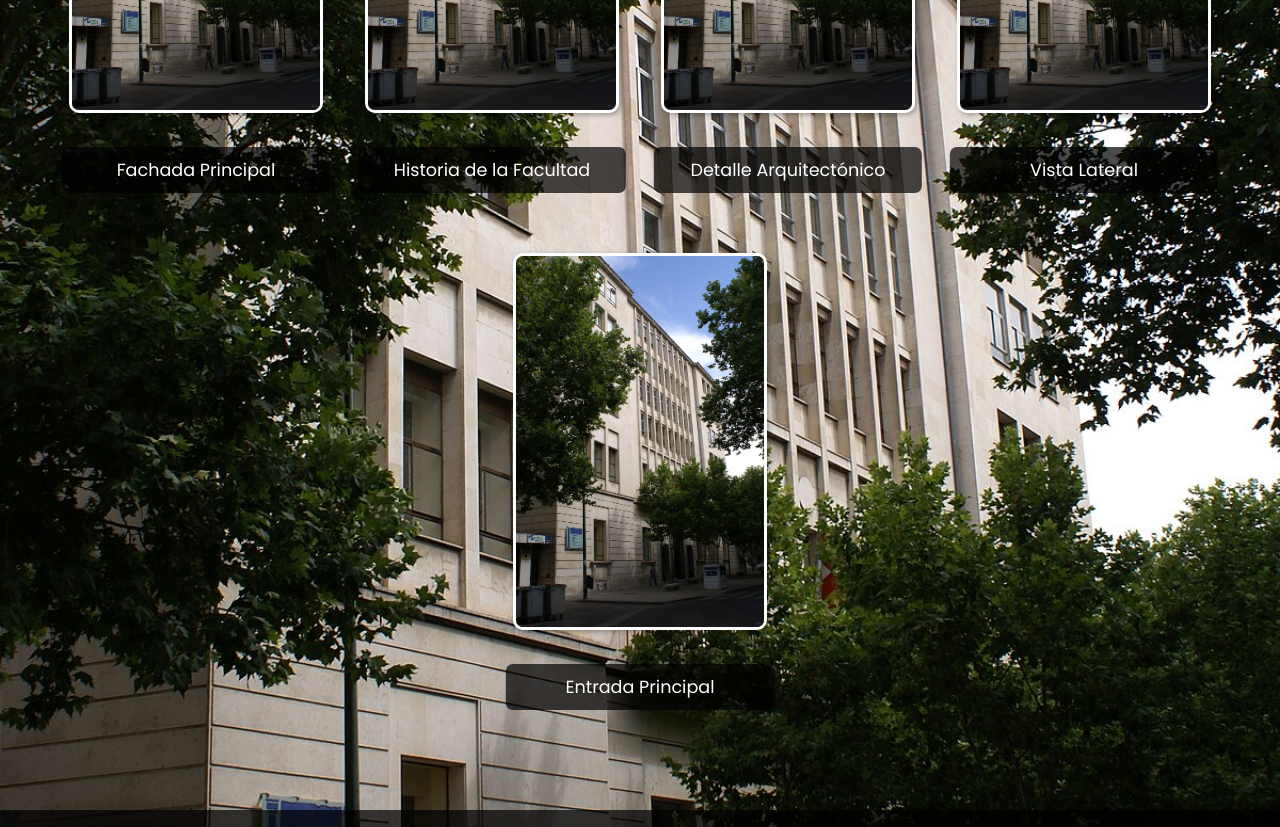
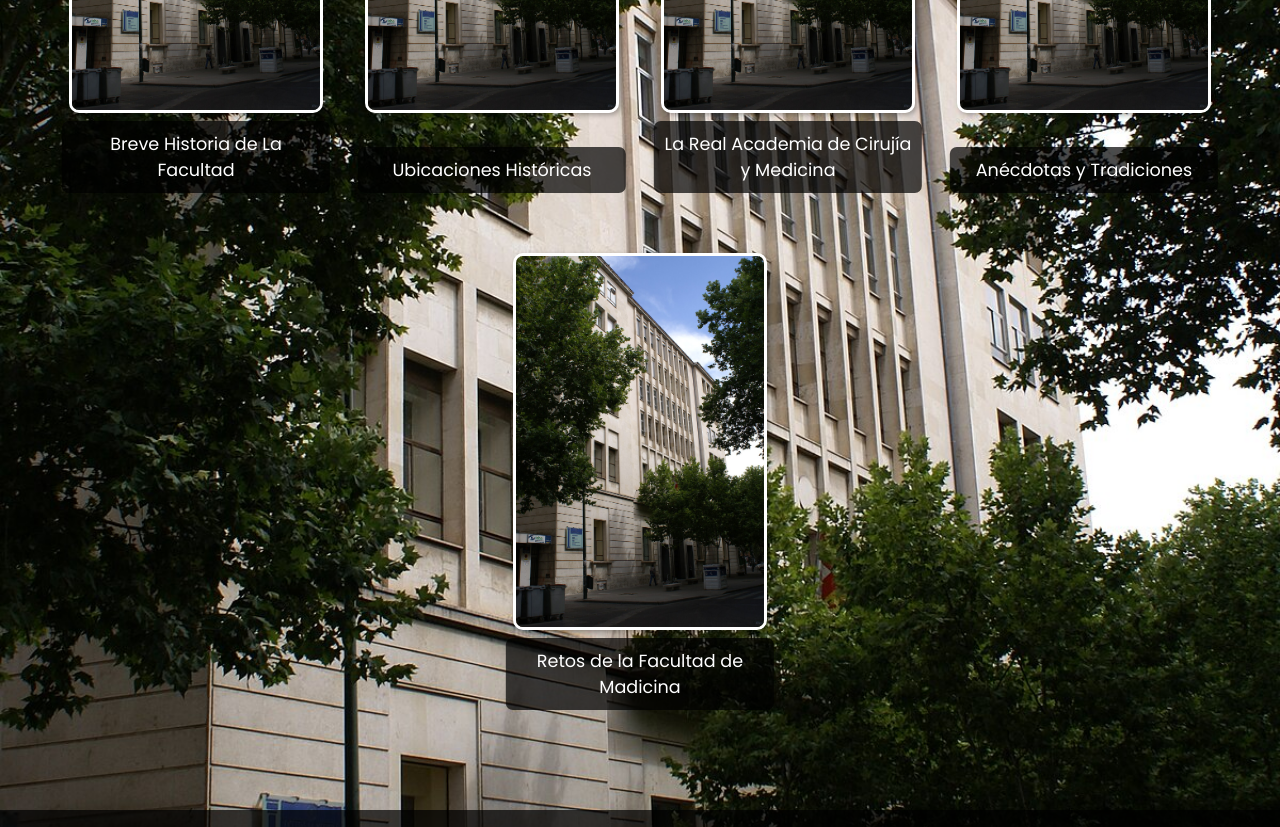
Before and after one commit to navio-26/Historia-Facultad-Medicina-Valladolid, a plain HTML site: page Articulo/index.html in a window 1280 px wide. Shown: the part 600-1427 px from the top of the page. Drawn offline with nearby package versions, Linux system fonts and the light colour scheme.

Commit message:
Add files via upload

```diff
--- a/Articulo/index.html
+++ b/Articulo/index.html
@@ -289,25 +289,26 @@
     <div class="container">
         <h2>Detalles de la Facultad</h2>
        <div class="image-container" id="subImages">
+
+    <figure>
+        <img src="imagenes/fachada.jpg" alt="Historia de la Facultad" onclick="openTimelinePopup()">
+        <figcaption>Breve Historia de La Facultad</figcaption>
+    </figure>
     <figure>
         <img src="imagenes/fachada.jpg" alt="Imagen 1" onclick="showSubImages('subImages1')">
-        <figcaption>Fachada Principal</figcaption>
-    </figure>
-    <figure>
-        <img src="imagenes/fachada.jpg" alt="Historia de la Facultad" onclick="openTimelinePopup()">
-        <figcaption>Historia de la Facultad</figcaption>
+        <figcaption>Ubicaciones Históricas</figcaption>
     </figure>
     <figure>
         <img src="imagenes/fachada.jpg" alt="Imagen 2" onclick="openPopup('info2')">
-        <figcaption>Detalle Arquitectónico</figcaption>
+        <figcaption>La Real Academia de Cirujía y Medicina</figcaption>
     </figure>
     <figure>
         <img src="imagenes/fachada.jpg" alt="Imagen 3" onclick="openPopup('info3')">
-        <figcaption>Vista Lateral</figcaption>
+        <figcaption>Anécdotas y Tradiciones</figcaption>
     </figure>
     <figure>
         <img src="imagenes/fachada.jpg" alt="Imagen 4" onclick="openPopup('info4')">
-        <figcaption>Entrada Principal</figcaption>
+        <figcaption>Retos de la Facultad de Madicina</figcaption>
     </figure>
     </div>
 
@@ -385,10 +386,9 @@
 
         function openPopup(info, imageSrc) {
     let content = {
-        info1a: `<h2>Fachada Principal</h2>
+        info1a: `<h2>Ubicaciones Históricas</h2>
                 <img src="imagenes/circulo.jpg" alt="Sub imagen 1A" class="popup-extra-img">
-                <p>La golondrina común es un ave de campo abierto que normalmente utiliza estructuras construidas por el ser humano para reproducirse y que, en consecuencia, se ha diseminado con la expansión humana. Construye nidos en forma de taza, con bolitas de barro en graneros y construcciones similares, y se alimenta de insectos que atrapa en vuelo. Su alimentación insectívora contribuye a la tolerancia de los humanos hacia esta especie; en el pasado esta aceptación se vio reforzada por supersticiones respecto del ave y su nido. Existen frecuentes referencias culturales a la golondrina común en escritos literarios tanto debido a su proximidad con el ser humano como por su migración anual. Suelen volar en conjuntos</p>
-                `,
+                <p>L</p>`,
 
         info1b: `<h2>Fachada Principal</h2>
                 <img src="imagenes/circulo.jpg" alt="Sub imagen 1B" class="popup-extra-img">
```
Also changed, not shown: index.html (+11 -11 lines).
